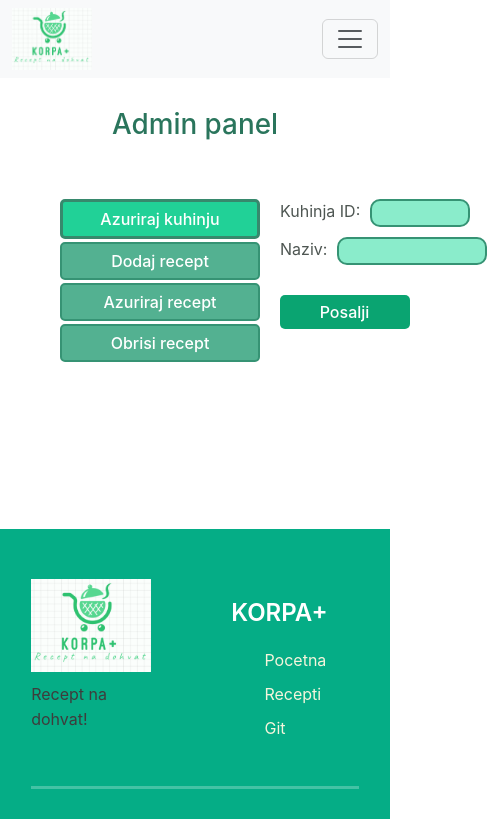
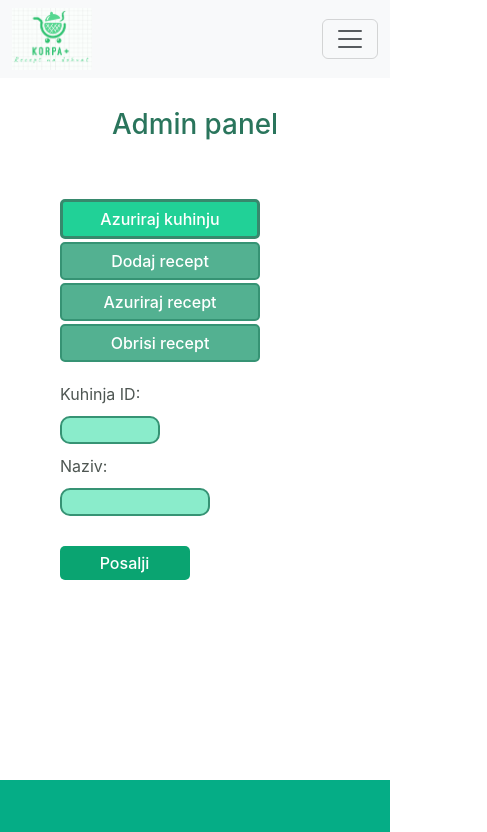
Before and after one commit to elab-development/internet-tehnologije-projekat-vebprodavnicasareceptima_2018_0044, a React (Create React App) app in the folder frontend/: page /admin in a window 390 px wide. Shown: the top 832 px of the page, 487 px wide, since content can reach past the window. Built offline with nearby package versions, Linux system fonts and the light colour scheme.

Commit message:
Cetrnaesti commit: Responzivnost

```diff
--- a/frontend/src/App.css
+++ b/frontend/src/App.css
@@ -10,18 +10,11 @@
   font-size: 1.2rem;
   color: #aebdca;
 }
-.App {
-  /* text-align: center; */
-  /* width: 80%; */
-  /* margin: auto; */
-}
 
 .form-control.form-control-lg {
   color: #ffffff;
 
 }
-
-
 
 @keyframes fadeIn{
   0%{
--- a/frontend/src/components/Footer.css
+++ b/frontend/src/components/Footer.css
@@ -6,31 +6,34 @@
     align-items: center;
     gap: 10px;
     padding: 20px 8vw;
-    padding-top: 50px;
+    padding-top: 30px;
     margin-top: 100px;
 }
 
 .footer-content{
     width: 100%;
     display: grid;
-    grid-template-columns: 1fr 1fr 1fr;
+    grid-template-columns: 1fr 1fr;
     gap: 80px;
 }
 
-.footer-content-left, .footer-content-right, .footer-content-center{
+.footer-content-left, .footer-content-right{
     display: flex;
     flex-direction: column;
-    align-items:center ;
-    gap: 10px;
+    align-items:center;
 }
 
+.footer-content-left{
+    margin-top: 30px;
+}
 .footer-content-left img{
     width: 120px;
 }
 
 .footer-content-right li{
     list-style: none;
-    margin-bottom: 10px;
+    margin-bottom: 7px;
+    margin-right: 30px;
     cursor: pointer;
 }
 
@@ -46,3 +49,15 @@
     background-color: white;
     border: none;
 }
+
+@media (max-width:450px) {
+    .footer-content-left img{
+        width: 100px;
+    }
+    .footer-content{
+        gap: 30px;
+    }
+    .footer-content-left p{
+        font-size: 12px;
+    }
+}
--- a/frontend/src/pages/AdminPage.css
+++ b/frontend/src/pages/AdminPage.css
@@ -92,15 +92,36 @@
     padding-left: 4px;
 }
 
-.large-text-input{
-    width: 430px;
-    height: 100px;
-    border-radius: 10px;
-    border: 2px solid rgb(54, 147, 116);
-    background-color: rgba(59, 223, 168, 0.596);
-    padding-left: 4px;
-}
 
 .admin-panel-form p{
     margin-top: 50px;
 }
+
+
+@media (max-width:970px) {
+    .text-input{
+        width: 350px;
+    }
+}
+
+@media (max-width:810px) {
+    .text-input{
+        width: 300px;
+    }
+    .admin-panel{
+        display:flex;
+        flex-direction: column;
+        align-items: center;
+    }
+    .label-input-group{
+        flex-direction: column;
+    }
+}
+@media (max-width:400px) {
+    .text-input{
+        width: 150px;
+    }
+    .admin-panel{
+        align-items: start;
+    }
+}
--- a/frontend/src/pages/Cart.css
+++ b/frontend/src/pages/Cart.css
@@ -93,4 +93,28 @@
     .cart-bottom{
         flex-direction: column-reverse;
     }
+
+    .cart{
+        margin: 80px;
+    }
 }
+
+@media (max-width:600px) {
+    .cart{
+        margin: 50px;
+    }
+}
+
+@media (max-width:500px) {
+    .cart{
+        margin: 40px;
+    }
+}
+@media (max-width:400px) {
+    .cart{
+        margin: 20px;
+    }
+    .btn-remove-container{
+        justify-content: center;
+    }
+}
--- a/frontend/src/pages/LoginPage.jsx
+++ b/frontend/src/pages/LoginPage.jsx
@@ -37,7 +37,7 @@ const LoginPage = () => {
       console.log("Password:", password);
     };
     return (
-        <section className="vh-100 gradient-custom" style={{ backgroundColor: "#6a11cb" }}>
+        <section className="vh-110 gradient-custom" style={{ backgroundColor: "#6a11cb" }}>
          <div className="container py-5 h-100">
           <div className="row d-flex justify-content-center align-items-center h-100">
             <div className="col-12 col-md-8 col-lg-6 col-xl-5">
--- a/frontend/src/pages/ReceptPage.css
+++ b/frontend/src/pages/ReceptPage.css
@@ -11,16 +11,14 @@
     background: white;
     box-shadow: 5px 5px 10px 3px white;
 }
-
-.container-left .container-right {
-    width: 50%;
-    padding: 30px;
-}
-
-.flex{
+.container-top{
     display: flex;
     justify-content: space-between;
-
+}
+.container-left .container-right {
+    /* width: 50%; */
+    max-width: 100%;
+    padding: 30px;
 }
 
 .flex1{
@@ -39,12 +37,12 @@
 
 }
 .container-right{
-    padding: 50px 100px 50px 50px;
+    padding: 0px 100px 50px 50px;
 }
 
 h2{
     color: black;
-    margin: 20px 0 10px 0;
+    margin: 0px 0 10px 0;
     font-weight: 700;
 }
 
@@ -107,3 +105,61 @@ p{
     border: 2px solid;
     background-color: #0dcca0;
 }
+
+@media (max-width:1050px) {
+    /* .container-left .container-right {
+        width: 50%;
+        padding: 30px;
+    } */
+    .container-left img{
+        width: 400px;
+        height: 400px;
+    }
+
+    .container-right{
+        padding: 0px 50px 50px 50px;
+    }
+}
+
+@media (max-width:900px) {
+    .container-left img{
+        width: 350px;
+        height: 350px;
+        margin-top: 100px;
+    }
+}
+
+@media (max-width:850px) {
+    .container-top{
+        flex-direction: column;
+        align-items: center;
+    }
+
+    .container-left img{
+        width: 400px;
+        height: 400px;
+        margin-top: 0px;
+        margin-bottom: 20px;
+    }
+    .recept-page{
+        max-width: 90%;
+    }
+    .container-right{
+        padding: 0px 20px 20px 20px;
+    }
+}
+@media (max-width:450px) {
+
+    .container-left img{
+        width: 290px;
+        height: 290px;
+        margin-top: 0px;
+        margin-bottom: 20px;
+    }
+    .recept-page{
+        max-width: 90%;
+    }
+    .container-right{
+        padding: 0px 20px 20px 20px;
+    }
+}
--- a/frontend/src/pages/ReceptPage.jsx
+++ b/frontend/src/pages/ReceptPage.jsx
@@ -72,7 +72,7 @@ const ReceptPage = () => {
 
     return (
         <div className='recept-page'>
-            <div className="container-top flex">
+            <div className="container-top">
                 <div className="container-left ">
                         <img src={recepti_list?.[id-1]?.recept_image || assets.logo} alt="" />
                 </div>
--- a/frontend/src/pages/RegisterPage.jsx
+++ b/frontend/src/pages/RegisterPage.jsx
@@ -29,7 +29,7 @@ const RegisterPage = () => {
       console.log("Password:", password);
     };
   return (
-    <section className="vh-100 gradient-custom" style={{ backgroundColor: "#6a11cb" }}>
+    <section className="vh-120 gradient-custom" style={{ backgroundColor: "#6a11cb" }}>
         <div className="container py-5 h-100">
         <div className="row d-flex justify-content-center align-items-center h-100">
         <div className="col-12 col-md-8 col-lg-6 col-xl-5">
--- a/frontend/src/pages/SearchPage.css
+++ b/frontend/src/pages/SearchPage.css
@@ -158,3 +158,11 @@
     border-radius: 5px;
     padding: 3px;
 }
+
+@media (max-width:550px) {
+    .main-page-container{
+        display: flex;
+        flex-direction: column;
+        gap: 60px;
+    }
+}
```
